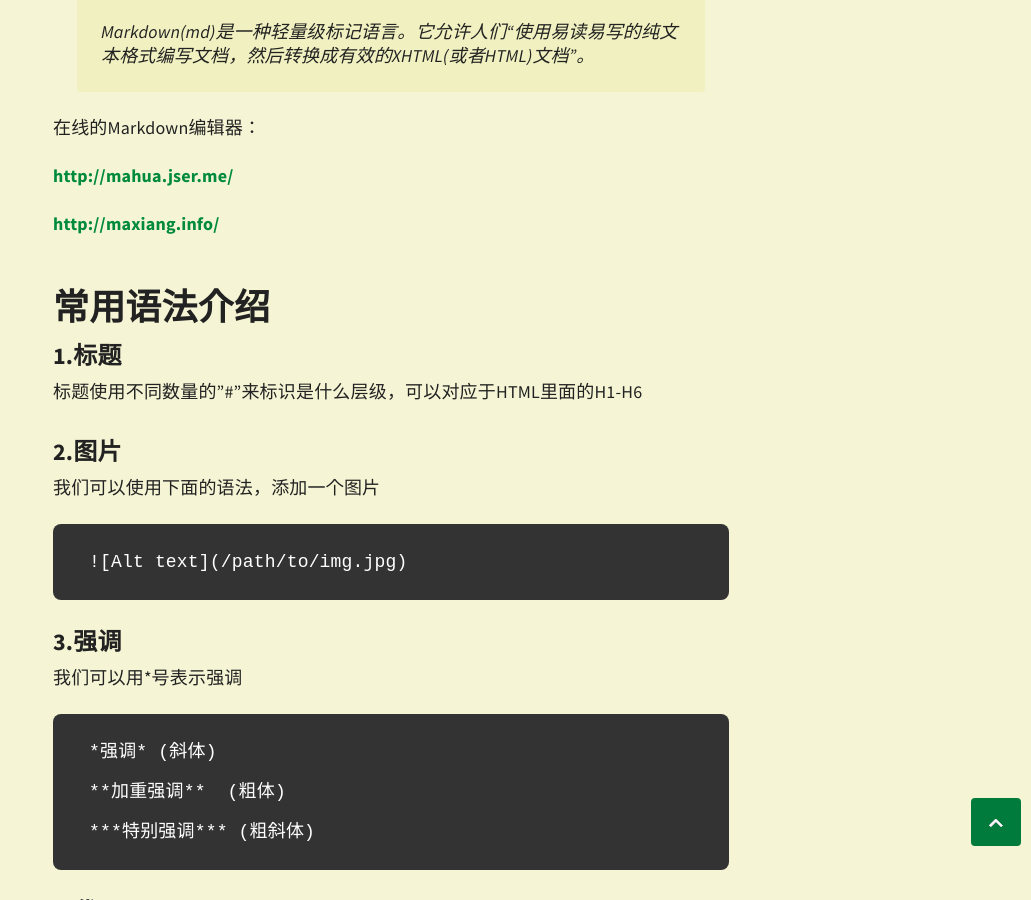
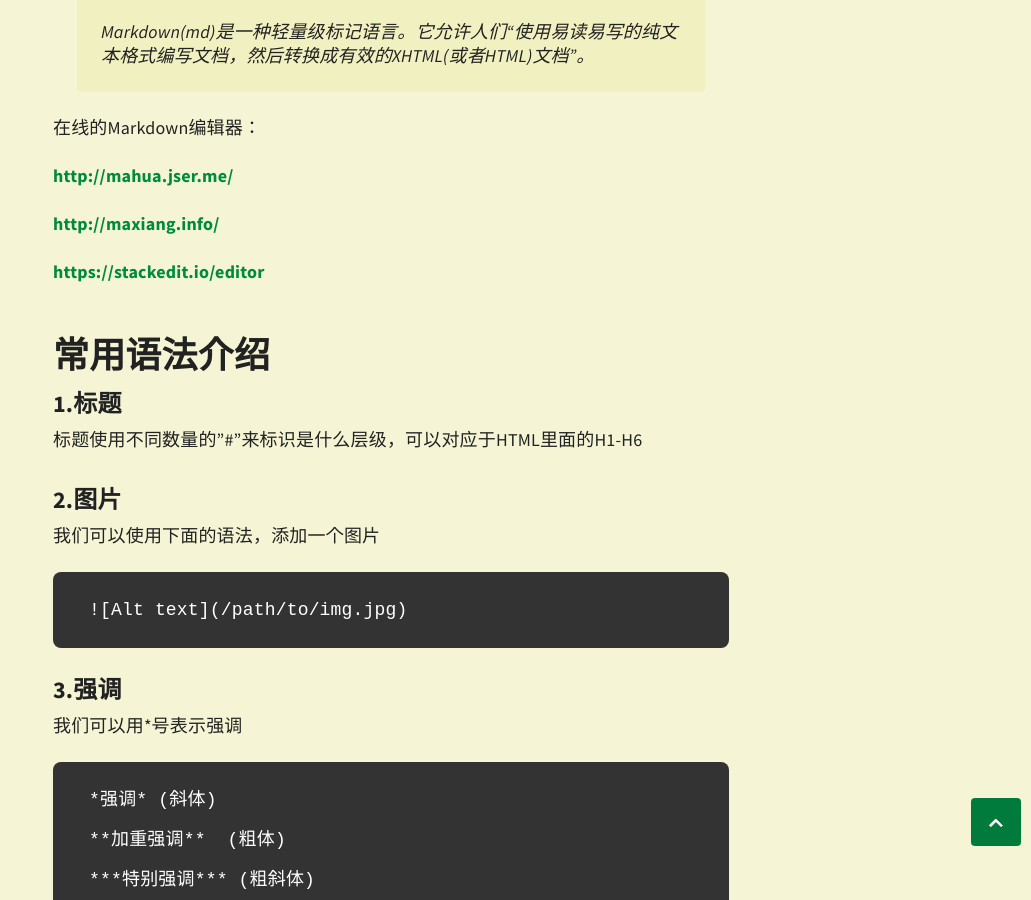
Before and after one commit to xiaoyu33/xiaoyu33.github.io, a Jekyll site: the page built from _posts/2015-08-20-md格式介绍.md, in a window 1280 px wide and 900 px high, scrolled down 363 px. Shown: the whole window, without its empty margins (249-1280 px from the left). Built offline with Jekyll 4.4.1, drawn with Linux system fonts in a browser that asks for light colours; comment, search, counter and statistics services are not loaded; some of the changed lines change nothing that is shown.

Commit message:
Update 2015-08-20-md格式介绍.md

```diff
--- a/_posts/2015-08-20-md格式介绍.md
+++ b/_posts/2015-08-20-md格式介绍.md
@@ -9,6 +9,8 @@ title: md格式介绍
 [http://mahua.jser.me/](http://mahua.jser.me/)
 
 [http://maxiang.info/](http://maxiang.info/)
+
+[https://stackedit.io/editor](https://stackedit.io/editor)
 
 ##常用语法介绍
 ### 1.标题
```
